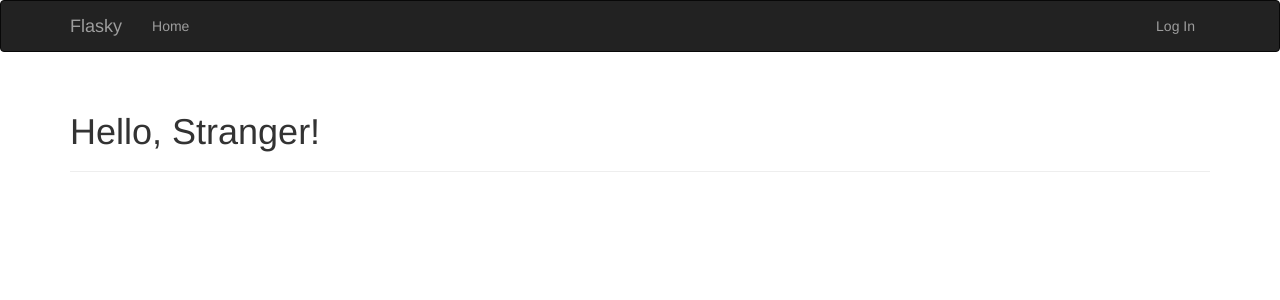
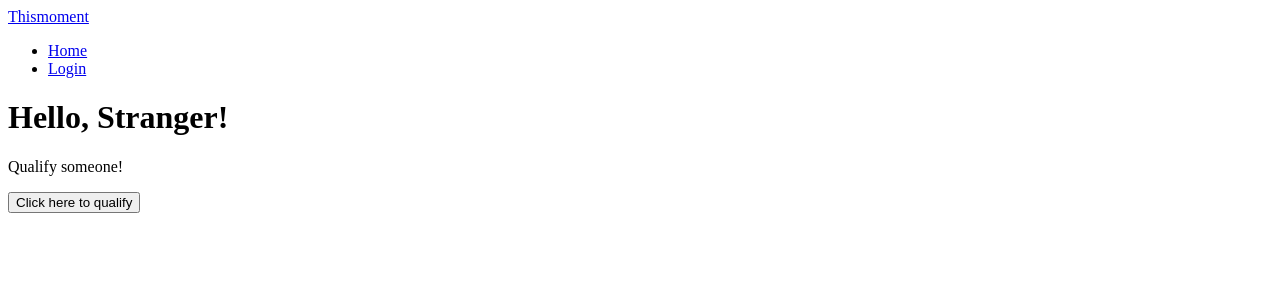
Before and after one commit to asielen/ISBuzz, a Flask app: page / in a window 1280 px wide. Shown: the top 300 px of the page. Run offline with Flask 2, Linux system fonts and the light colour scheme; parts of the project's set-up code (start-up, migrations or seed data) failed here and were passed over; some libraries are stand-ins or nearby versions.

Commit message:
ISBuzz Working on JScript + Python connection

```diff
--- a/app/main/views.py
+++ b/app/main/views.py
@@ -82,3 +82,12 @@ def edit_profile_admin(id):
     form.role.data = user.role_id
     form.region.data = user.region
     return render_template('edit_profile.html', form=form, user=user)
+
+@main.route('/qualify/<username>', methods=['POST'])
+@login_required
+def change_email(username):
+    if current_user.username == username:
+        flash('You qualified someone')
+    else:
+        flash('You are not logged in properly, please logout and try again')
+    return
--- a/app/static/styles.css
+++ b/app/static/styles.css
@@ -1,3 +1,17 @@
+#navbar {
+    position: fixed;
+    height: 50 px;
+    width: 100%;
+    background-color: black;
+}
+
+.sql-button {
+    height: 50px;
+    width: 150px;
+    background-color: #b8e356;
+}
+
 .profile-header {
     min-height: 260px;
     margin-left: 280px;
+}
--- a/app/templates/403.html
+++ b/app/templates/403.html
@@ -1,6 +1,6 @@
 {% extends "base.html" %}
 
-{% block title %}Flasky - Basic - Forbidden{% endblock %}
+{% block title %}Thismoment ISBuzz  - Forbidden{% endblock %}
 
 {% block page_content %}
 <div class="page-header">
--- a/app/templates/404.html
+++ b/app/templates/404.html
@@ -1,6 +1,6 @@
 {% extends "base.html" %}
 
-{% block title %}Flasky - Basic - Page Not Found{% endblock %}
+{% block title %}Thismoment ISBuzz  - Page Not Found{% endblock %}
 
 {% block page_content %}
 <div class="page-header">
--- a/app/templates/500.html
+++ b/app/templates/500.html
@@ -1,6 +1,6 @@
 {% extends "base.html" %}
 
-{% block title %}Flasky - Basic - Internal Server Error{% endblock %}
+{% block title %}Thismoment ISBuzz  - Internal Server Error{% endblock %}
 
 {% block page_content %}
 <div class="page-header">
--- a/app/templates/auth/change_email.html
+++ b/app/templates/auth/change_email.html
@@ -1,7 +1,7 @@
 {% extends "base.html" %}
 {% import "bootstrap/wtf.html" as wtf %}
 
-{% block title %}Flasky - Basic - Change Email Address{% endblock %}
+{% block title %}Thismoment ISBuzz - Change Email Address{% endblock %}
 
 {% block page_content %}
 <div class="page-header">
--- a/app/templates/auth/change_password.html
+++ b/app/templates/auth/change_password.html
@@ -1,7 +1,7 @@
 {% extends "base.html" %}
 {% import "bootstrap/wtf.html" as wtf %}
 
-{% block title %}Flasky - Baisc - Change Password{% endblock %}
+{% block title %}Thismoment ISBuzz  - Change Password{% endblock %}
 
 {% block page_content %}
 <div class="page-header">
--- a/app/templates/auth/login.html
+++ b/app/templates/auth/login.html
@@ -1,7 +1,7 @@
 {% extends "base.html" %}
 {% import "bootstrap/wtf.html" as wtf %}
 
-{% block title %}Flasky - Basic - Login{% endblock %}
+{% block title %}Thismoment ISBuzz - Login{% endblock %}
 
 {% block page_content %}
 <div class="page-header">
--- a/app/templates/auth/register.html
+++ b/app/templates/auth/register.html
@@ -1,7 +1,7 @@
 {% extends "base.html" %}
 {% import "bootstrap/wtf.html" as wtf %}
 
-{% block title %}Flasky - Basic - Register{% endblock %}
+{% block title %}Thismoment ISBuzz - Register{% endblock %}
 
 {% block page_content %}
 <div class="page-header">
--- a/app/templates/auth/reset_password.html
+++ b/app/templates/auth/reset_password.html
@@ -1,7 +1,7 @@
 {% extends "base.html" %}
 {% import "bootstrap/wtf.html" as wtf %}
 
-{% block title %}Flasky - Basic - Password Reset{% endblock %}
+{% block title %}Thismoment ISBuzz - Password Reset{% endblock %}
 
 {% block page_content %}
 <div class="page-header">
--- a/app/templates/auth/unconfirmed.html
+++ b/app/templates/auth/unconfirmed.html
@@ -1,6 +1,6 @@
 {% extends "base.html" %}
 
-{% block title %}Flasky - Basic - Confirm your accont{% endblock %}
+{% block title %}Thismoment ISBuzz  - Confirm your accont{% endblock %}
 
 {% block page_content %}
 <div class="page-header">
--- a/app/templates/base.html
+++ b/app/templates/base.html
@@ -1,52 +1,58 @@
-{% extends "bootstrap/base.html" %}
+<!doctype html>
+<html lang="en">
+<head>
+    <meta charset="utf-8">
 
-{% block title %}Flasky - Basic{% endblock %}
+    <title>{% block title %}Thismoment ISBuzz{% endblock %}</title>
 
     {% block head %}
-{{ super() }}
-<link rel="shortcut icon" href="{{ url_for('static', filename='favicon.ico') }}" type="image/x-icon">
-<link rel="icon" href="{{ url_for('static', filename='favicon.ico') }}" type="image/x-icon">
-<link rel="stylesheet" type="text/css" href="{{ url_for('static', filename='styles.css') }}">
+    <link rel="stylesheet" type="text/css" href="{{ url_for('static', filename='css/style.css') }}">
+    <link rel="stylesheet" type="text/css" href="{{ url_for('static', filename='css/lemonade.css') }}">
+
+    <!-- js -->
+    <script src="{{ url_for('static', filename='js/jquery-1.9.1.min.js')}}"></script>
+    <script src="{{ url_for('static', filename='js/modernizr.custom.js')}}"></script>
+    <script>
+        $(document).ready(function(){
+            $("#nav-trigger").click(function(){
+                if ($("nav#nav-mobile ul").hasClass("expanded")) {
+                    $("nav#nav-mobile ul.expanded").removeClass("expanded").slideUp(250);
+                    $(this).removeClass("open");
+                } else {
+                    $("nav#nav-mobile ul").addClass("expanded").slideDown(250);
+                    $(this).addClass("open");
+                }
+            });
+        });
+    </script>
+    <!--/js -->
+
     {% endblock %}
+</head>
 
+<body>
 {% block navbar %}
-<div class="navbar navbar-inverse" role="navigation">
-    <div class="container">
-        <div class="navbar-header">
-            <button type="button" class="navbar-toggle" data-toggle="collapse" data-target=".navbar-collapse">
-                <span class="sr-only">Toggle navigation</span>
+    <header>
+        <a href="{{ url_for('main.index') }}" id="logo">Thismoment</a>
+        <div id="nav-trigger">
             <span class="icon-bar"></span>
             <span class="icon-bar"></span>
             <span class="icon-bar"></span>
-            </button>
-            <a class="navbar-brand" href="{{ url_for('main.index') }}">Flasky</a>
         </div>
-        <div class="navbar-collapse collapse">
-            <ul class="nav navbar-nav">
+        <nav id="nav-mobile">
+            <ul>
                 <li><a href="{{ url_for('main.index') }}">Home</a></li>
                 {% if current_user.is_authenticated() %}
                     <li><a href="{{ url_for('main.user', username=current_user.username) }}">Profile</a></li>
-                {% endif %}
-            </ul>
-            <ul class="nav navbar-nav navbar-right">
-                {% if current_user.is_authenticated() %}
-                <li class="dropdown">
-                    <a href="#" class="dropdown-toggle" data-toggle="dropdown">
-                        Account <b class="caret"></b>
-                    </a>
-                    <ul class="dropdown-menu">
                     <li><a href="{{ url_for('auth.change_password') }}">Change Password</a></li>
                     <li><a href="{{ url_for('auth.change_email_request') }}">Change Email</a></li>
                     <li><a href="{{ url_for('auth.logout') }}">Log Out</a></li>
-                    </ul>
-                </li>
                 {% else %}
-                <li><a href="{{ url_for('auth.login') }}">Log In</a></li>
+                    <li><a href="{{ url_for('auth.login') }}">Login</a></li>
                 {% endif %}
             </ul>
-        </div>
-    </div>
-</div>
+        </nav>
+    </header>
 {% endblock %}
 
 {% block content %}
@@ -58,11 +64,13 @@
     </div>
     {% endfor %}
 
-    {% block page_content %}{% endblock %}
+    <div class="body-container">{% block page_content %}{% endblock %}</div>
 </div>
 {% endblock %}
 
 {% block scripts %}
-{{ super() }}
 {{ moment.include_moment() }}
+
 {% endblock %}
+</body>
+</html>
--- a/app/templates/error_page.html
+++ b/app/templates/error_page.html
@@ -1,6 +1,6 @@
 {% extends "base.html" %}
 
-{% block title %}Flasky - Basic{{ code }}: {{ name }}{% endblock %}
+{% block title %}Thismoment ISBuzz {{ code }}: {{ name }}{% endblock %}
 
 {% block page_content %}
 <div class="page-header">
--- a/app/templates/index.html
+++ b/app/templates/index.html
@@ -1,13 +1,30 @@
 {% extends "base.html" %}
 
-{% block title %}Flasky - Basic{% endblock %}
+{% block page_content %}
 
-{% block page_content %}
-<div class="page-header">
-    <h1>Hello, {% if current_user.is_authenticated() %}{{ current_user.username }}{% else %}Stranger{% endif %}!</h1>
-</div>
+    <div class="body bit-1">
+        <div class="db-data">
+            <div class="page-header">
+                <h1>Hello, {% if current_user.is_authenticated() %}{{ current_user.username }}{% else %}Stranger{% endif %}!</h1>
+            </div>
+        </div>
+        <div class="sql-action">
+            <p id="sql_title">Qualify someone!</p>
+            <button type="button" class="sql_button">Click here to qualify</button>
+        </div>
+    </div>
+
 {% endblock %}
 
 {% block scripts %}
 {{ super() }}
+<script>
+    $(document).ready(function(){
+        function newSQL(){
+            console.log("NEW SQL!")
+            $("#sql_button").val("Yay!");
+        }
+        $(document).on("click", "#sql_button", newSQL);
+    });
+</script>
 {% endblock %}
--- a/app/templates/user.html
+++ b/app/templates/user.html
@@ -1,10 +1,9 @@
 {% extends "base.html" %}
 
-{% block title %}Flasky - Basic{{ user.username }}{% endblock %}
+{% block title %}Thismoment ISBuzz - {{ user.username }}{% endblock %}
 
 {% block page_content %}
 <div class="page-header">
-    <img class="img-rounded profile-thumbnail" src="{{ user.gravatar(size=256) }}">
     <div class="profile-header">
         <h1>{{ user.username }}</h1>
         {% if user.name or user.location %}
```
Also changed, not shown: app/templates/base-old.html (added, +68 -0 lines), app/templates/edit_profile-old.html (added, +13 -0 lines), app/auth/views.py (line endings or trailing spaces). Lines whose indentation alone changed are shown as unchanged.
